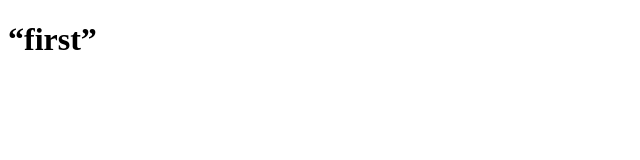
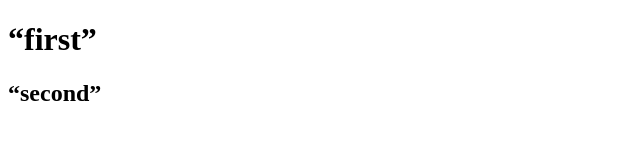
Before and after one commit to Freedgoole/DZ_3_4, a plain HTML site: page index.html in a window 1280 px wide. Shown: the whole page, without its empty margins (0-640 px from the left). Drawn offline with Linux system fonts and the light colour scheme.

Commit message:
h2-second

```diff
--- a/index.html
+++ b/index.html
@@ -6,5 +6,6 @@
 </head>
 <body>
 	<h1>“first”</h1>
+	<h2>“second”</h2>
 </body>
 </html>
```
